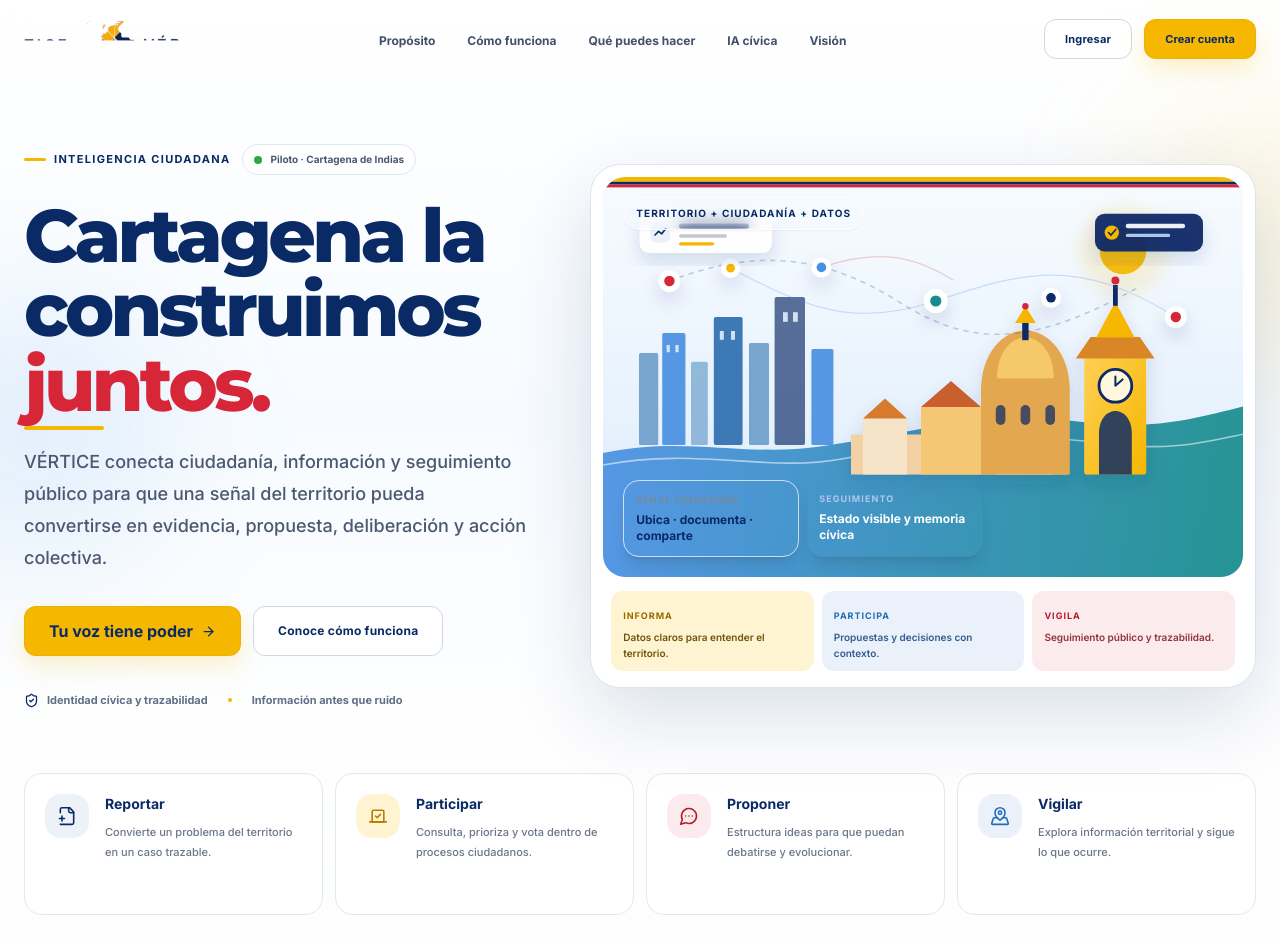
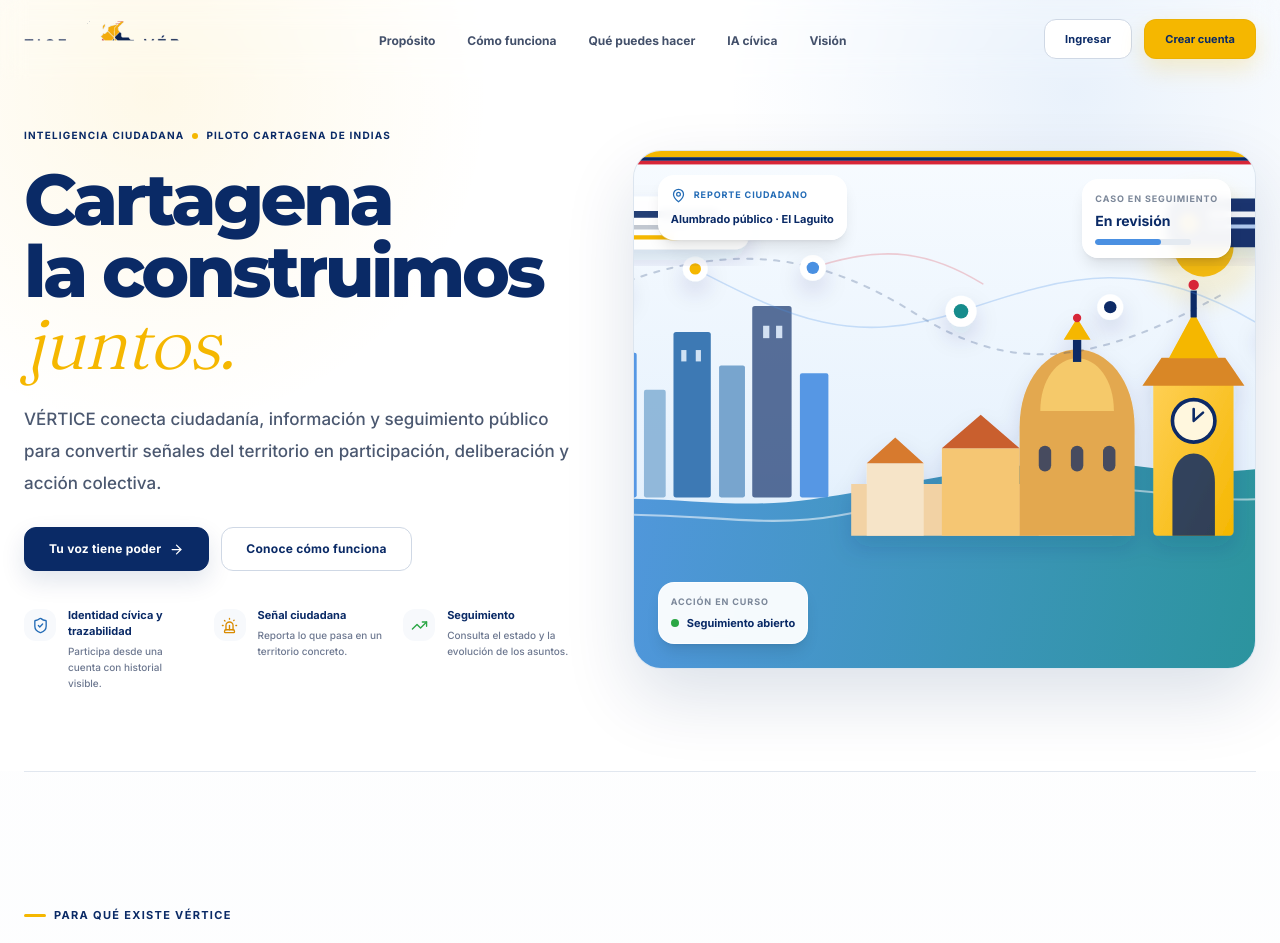
Before and after one commit to VladPhil92/Vertice-OS, a Next.js app in the folder apps/web/: page / in a window 1280 px wide. Shown: the top 943 px of the page. Built offline with nearby package versions, Linux system fonts and the light colour scheme; a web font is replaced by a local one.

Commit message:
feat(web): implement approved civic hero composition

```diff
--- a/apps/web/components/sections/HeroSection.tsx
+++ b/apps/web/components/sections/HeroSection.tsx
@@ -1,208 +1,119 @@
-'use client'
-
 import Image from 'next/image'
 import Link from 'next/link'
-import { motion } from 'framer-motion'
-import {
-  ArrowRight,
-  FilePlus2,
-  MapPinned,
-  MessageCircleMore,
-  ShieldCheck,
-  Vote,
-} from 'lucide-react'
+import { ArrowRight, MapPin, ShieldCheck, Siren, TrendingUp } from 'lucide-react'
 
-const FADE_UP = {
-  hidden: { opacity: 0, y: 22 },
-  show: (delay: number) => ({
-    opacity: 1,
-    y: 0,
-    transition: { duration: 0.65, ease: [0.25, 0.46, 0.45, 0.94], delay },
-  }),
-}
-
-const QUICK_ACTIONS = [
+const HERO_FEATURES = [
   {
-    icon: FilePlus2,
-    label: 'Reportar',
-    detail: 'Convierte un problema del territorio en un caso trazable.',
-    color: '#0A2A66',
-    bg: '#EDF2F8',
+    icon: ShieldCheck,
+    title: 'Identidad cívica y trazabilidad',
+    text: 'Participa desde una cuenta con historial visible.',
+    color: '#246CB6',
   },
   {
-    icon: Vote,
-    label: 'Participar',
-    detail: 'Consulta, prioriza y vota dentro de procesos ciudadanos.',
-    color: '#B77C00',
-    bg: '#FFF4D1',
+    icon: Siren,
+    title: 'Señal ciudadana',
+    text: 'Reporta lo que pasa en un territorio concreto.',
+    color: '#D98B00',
   },
   {
-    icon: MessageCircleMore,
-    label: 'Proponer',
-    detail: 'Estructura ideas para que puedan debatirse y evolucionar.',
-    color: '#B51D2C',
-    bg: '#FCEBED',
-  },
-  {
-    icon: MapPinned,
-    label: 'Vigilar',
-    detail: 'Explora información territorial y sigue lo que ocurre.',
-    color: '#246CB6',
-    bg: '#EAF1FB',
+    icon: TrendingUp,
+    title: 'Seguimiento',
+    text: 'Consulta el estado y la evolución de los asuntos.',
+    color: '#2BA745',
   },
 ] as const
 
 export function HeroSection() {
   return (
-    <section className="relative overflow-hidden px-5 pb-20 pt-28 sm:px-6 md:pb-28 md:pt-36">
-      <div className="pointer-events-none absolute inset-x-0 top-0 h-[720px] bg-[linear-gradient(180deg,#ffffff_0%,#f7fbff_58%,rgba(247,249,252,0)_100%)]" />
-      <div className="pointer-events-none absolute right-[-8rem] top-24 h-72 w-72 rounded-full bg-[#F5B700]/10 blur-3xl" />
-      <div className="pointer-events-none absolute left-[-7rem] top-72 h-72 w-72 rounded-full bg-[#4A90E2]/10 blur-3xl" />
+    <section className="relative overflow-hidden bg-white px-5 pb-16 pt-28 sm:px-6 md:pb-20 md:pt-32">
+      <div className="pointer-events-none absolute inset-x-0 top-0 h-[520px] bg-[radial-gradient(circle_at_84%_18%,rgba(74,144,226,.12),transparent_30%),radial-gradient(circle_at_12%_18%,rgba(245,183,0,.09),transparent_28%)]" />
 
       <div className="relative mx-auto max-w-7xl">
-        <div className="grid gap-12 lg:grid-cols-[0.86fr_1.14fr] lg:items-center xl:gap-16">
-          <div className="max-w-3xl">
-            <motion.div
-              className="mb-6 flex flex-wrap items-center gap-3"
-              custom={0}
-              initial="hidden"
-              animate="show"
-              variants={FADE_UP}
-            >
-              <span className="section-tag !mb-0">Inteligencia ciudadana</span>
-              <span className="civic-pill">
-                <span className="h-2 w-2 rounded-full bg-[#2BA745]" />
-                Piloto · Cartagena de Indias
-              </span>
-            </motion.div>
+        <div className="grid items-center gap-10 lg:grid-cols-[0.94fr_1.06fr] xl:gap-14">
+          <div className="max-w-2xl">
+            <div className="mb-5 flex flex-wrap items-center gap-2 text-[10px] font-extrabold uppercase tracking-[.12em] text-[#0A2A66]">
+              <span>Inteligencia ciudadana</span>
+              <span className="h-1.5 w-1.5 rounded-full bg-[#F5B700]" />
+              <span>Piloto Cartagena de Indias</span>
+            </div>
 
-            <motion.h1
-              className="mb-6 max-w-3xl font-display text-[2.9rem] font-extrabold leading-[1.01] tracking-[-0.05em] text-[#0A2A66] sm:text-6xl lg:text-[4.65rem]"
-              custom={0.08}
-              initial="hidden"
-              animate="show"
-              variants={FADE_UP}
-            >
-              Cartagena la construimos{' '}
-              <span className="relative inline-block text-[#D72638]">
-                juntos.
-                <span className="absolute -bottom-2 left-0 h-1 w-20 rounded-full bg-[#F5B700]" />
-              </span>
-            </motion.h1>
+            <h1 className="font-display text-[3rem] font-extrabold leading-[1.02] tracking-[-0.05em] text-[#0A2A66] sm:text-6xl lg:text-[4.5rem]">
+              Cartagena
+              <br />
+              la construimos{' '}
+              <span className="font-serif font-light italic tracking-[-0.02em] text-[#F5B700]">juntos.</span>
+            </h1>
 
-            <motion.p
-              className="mb-8 max-w-2xl text-[15px] font-medium leading-7 text-[#4B5870] sm:text-lg sm:leading-8"
-              custom={0.16}
-              initial="hidden"
-              animate="show"
-              variants={FADE_UP}
-            >
-              VÉRTICE conecta ciudadanía, información y seguimiento público para que una señal del
-              territorio pueda convertirse en evidencia, propuesta, deliberación y acción colectiva.
-            </motion.p>
+            <p className="mt-6 max-w-xl text-[15px] font-medium leading-7 text-[#4B5870] sm:text-[17px] sm:leading-8">
+              VÉRTICE conecta ciudadanía, información y seguimiento público para convertir señales del territorio
+              en participación, deliberación y acción colectiva.
+            </p>
 
-            <motion.div
-              className="flex flex-wrap gap-3"
-              custom={0.24}
-              initial="hidden"
-              animate="show"
-              variants={FADE_UP}
-            >
-              <Link href="/auth/register" className="btn-citizen group gap-2">
+            <div className="mt-7 flex flex-wrap gap-3">
+              <Link href="/auth/register" className="btn-primary group gap-2">
                 Tu voz tiene poder
                 <ArrowRight size={15} className="transition-transform group-hover:translate-x-1" />
               </Link>
-              <a href="#como-funciona" className="btn-ghost">
+              <a href="#como-funciona" className="btn-ghost gap-2">
                 Conoce cómo funciona
               </a>
-            </motion.div>
+            </div>
 
-            <motion.div
-              className="mt-9 flex flex-wrap items-center gap-x-5 gap-y-3 text-[11px] font-bold text-[#607087]"
-              custom={0.32}
-              initial="hidden"
-              animate="show"
-              variants={FADE_UP}
-            >
-              <span className="inline-flex items-center gap-2">
-                <ShieldCheck size={15} className="text-[#0A2A66]" />
-                Identidad cívica y trazabilidad
-              </span>
-              <span className="h-1 w-1 rounded-full bg-[#F5B700]" />
-              <span>Información antes que ruido</span>
-            </motion.div>
+            <div className="mt-9 grid gap-4 sm:grid-cols-3">
+              {HERO_FEATURES.map(({ icon: Icon, title, text, color }) => (
+                <div key={title} className="flex gap-3">
+                  <div className="mt-0.5 flex h-8 w-8 shrink-0 items-center justify-center rounded-xl bg-[#F7F9FC]" style={{ color }}>
+                    <Icon size={17} strokeWidth={1.9} />
+                  </div>
+                  <div>
+                    <div className="text-[11px] font-extrabold leading-4 text-[#0A2A66]">{title}</div>
+                    <p className="mt-1 text-[10px] font-medium leading-4 text-[#6D7890]">{text}</p>
+                  </div>
+                </div>
+              ))}
+            </div>
           </div>
 
-          <motion.div
-            className="relative mx-auto w-full max-w-[760px]"
-            initial={{ opacity: 0, x: 30, scale: 0.985 }}
-            animate={{ opacity: 1, x: 0, scale: 1 }}
-            transition={{ duration: 0.8, delay: 0.16 }}
-          >
-            <div className="absolute -inset-8 -z-10 rounded-[48px] bg-[#0A2A66]/7 blur-3xl" />
-            <div className="relative overflow-hidden rounded-[30px] border border-[#DCE5EF] bg-white p-2.5 shadow-[0_28px_80px_rgba(10,42,102,.14)] sm:p-3">
-              <div className="relative aspect-[8/5] overflow-hidden rounded-[22px] bg-[#EAF3FB]">
+          <div className="relative mx-auto w-full max-w-[720px]">
+            <div className="absolute -inset-6 -z-10 rounded-[40px] bg-[#4A90E2]/8 blur-3xl" />
+            <div className="overflow-hidden rounded-[28px] border border-[#DCE5EF] bg-[#EAF3FB] shadow-[0_28px_70px_rgba(10,42,102,.14)]">
+              <div className="relative aspect-[1.22/1] sm:aspect-[1.34/1] lg:aspect-[1.2/1]">
                 <Image
                   src="/brand/cartagena-civic-panorama.svg"
                   alt="Ilustración de Cartagena conectada por una red de participación ciudadana"
                   fill
                   priority
-                  sizes="(max-width: 1024px) 100vw, 58vw"
+                  sizes="(max-width: 1024px) 100vw, 52vw"
                   className="object-cover"
                 />
 
-                <div className="absolute left-4 top-4 rounded-full border border-white/80 bg-white/92 px-3 py-2 text-[9px] font-extrabold uppercase tracking-[.11em] text-[#0A2A66] shadow-sm backdrop-blur sm:left-5 sm:top-5 sm:text-[10px]">
-                  Territorio + ciudadanía + datos
+                <div className="absolute left-4 top-4 max-w-[190px] rounded-2xl border border-white/80 bg-white/95 p-3 shadow-lg backdrop-blur-sm sm:left-6 sm:top-6">
+                  <div className="flex items-center gap-2 text-[#246CB6]">
+                    <MapPin size={15} />
+                    <span className="text-[9px] font-extrabold uppercase tracking-[.1em]">Reporte ciudadano</span>
+                  </div>
+                  <div className="mt-2 text-[11px] font-extrabold text-[#0A2A66]">Alumbrado público · El Laguito</div>
                 </div>
 
-                <div className="absolute bottom-4 left-4 right-4 grid gap-2 sm:bottom-5 sm:left-5 sm:right-auto sm:w-[360px] sm:grid-cols-2">
-                  <div className="rounded-2xl border border-white/70 bg-white/94 p-3 shadow-lg backdrop-blur-md">
-                    <div className="text-[9px] font-extrabold uppercase tracking-[.12em] text-[#7B8799]">Señal ciudadana</div>
-                    <div className="mt-1.5 text-xs font-extrabold text-[#0A2A66]">Ubica · documenta · comparte</div>
+                <div className="absolute right-4 top-5 rounded-2xl border border-white/80 bg-white/95 p-3 shadow-lg backdrop-blur-sm sm:right-6 sm:top-7">
+                  <div className="text-[9px] font-extrabold uppercase tracking-[.1em] text-[#7B8799]">Caso en seguimiento</div>
+                  <div className="mt-1.5 text-sm font-extrabold text-[#0A2A66]">En revisión</div>
+                  <div className="mt-2 h-1.5 w-24 overflow-hidden rounded-full bg-[#E4EAF1]">
+                    <div className="h-full w-[68%] rounded-full bg-[#4A90E2]" />
                   </div>
-                  <div className="rounded-2xl bg-[#0A2A66]/94 p-3 text-white shadow-lg backdrop-blur-md">
-                    <div className="text-[9px] font-extrabold uppercase tracking-[.12em] text-[#AFC7EC]">Seguimiento</div>
-                    <div className="mt-1.5 text-xs font-extrabold">Estado visible y memoria cívica</div>
+                </div>
+
+                <div className="absolute bottom-4 left-4 rounded-2xl border border-white/80 bg-white/95 p-3 shadow-lg backdrop-blur-sm sm:bottom-6 sm:left-6">
+                  <div className="text-[9px] font-extrabold uppercase tracking-[.1em] text-[#7B8799]">Acción en curso</div>
+                  <div className="mt-1.5 flex items-center gap-2 text-[11px] font-extrabold text-[#0A2A66]">
+                    <span className="h-2 w-2 rounded-full bg-[#2BA745]" />
+                    Seguimiento abierto
                   </div>
                 </div>
               </div>
-
-              <div className="grid gap-2 px-1 pb-1 pt-3 sm:grid-cols-3 sm:px-2 sm:pt-3.5">
-                <div className="rounded-xl bg-[#FFF4D1] px-3 py-2.5">
-                  <span className="text-[9px] font-extrabold uppercase tracking-[.11em] text-[#9A6A00]">Informa</span>
-                  <p className="mt-1 text-[10px] font-semibold leading-4 text-[#71520A]">Datos claros para entender el territorio.</p>
-                </div>
-                <div className="rounded-xl bg-[#EAF1FB] px-3 py-2.5">
-                  <span className="text-[9px] font-extrabold uppercase tracking-[.11em] text-[#246CB6]">Participa</span>
-                  <p className="mt-1 text-[10px] font-semibold leading-4 text-[#345D8E]">Propuestas y decisiones con contexto.</p>
-                </div>
-                <div className="rounded-xl bg-[#FCEBED] px-3 py-2.5">
-                  <span className="text-[9px] font-extrabold uppercase tracking-[.11em] text-[#B51D2C]">Vigila</span>
-                  <p className="mt-1 text-[10px] font-semibold leading-4 text-[#8E3440]">Seguimiento público y trazabilidad.</p>
-                </div>
-              </div>
             </div>
-          </motion.div>
+          </div>
         </div>
-
-        <motion.div
-          className="mt-12 grid gap-3 sm:grid-cols-2 lg:mt-16 lg:grid-cols-4"
-          initial={{ opacity: 0, y: 20 }}
-          animate={{ opacity: 1, y: 0 }}
-          transition={{ duration: 0.65, delay: 0.38 }}
-        >
-          {QUICK_ACTIONS.map(({ icon: Icon, label, detail, color, bg }) => (
-            <div key={label} className="group civic-card-flat flex min-h-[142px] gap-4 p-5 transition duration-300 hover:-translate-y-1 hover:shadow-[0_16px_36px_rgba(10,42,102,.08)]">
-              <div className="flex h-11 w-11 shrink-0 items-center justify-center rounded-2xl" style={{ color, background: bg }}>
-                <Icon size={20} strokeWidth={1.9} />
-              </div>
-              <div>
-                <div className="text-sm font-extrabold text-[#0A2A66]">{label}</div>
-                <p className="mt-2 text-[11px] font-medium leading-5 text-[#6A768A]">{detail}</p>
-              </div>
-            </div>
-          ))}
-        </motion.div>
       </div>
     </section>
   )
```
